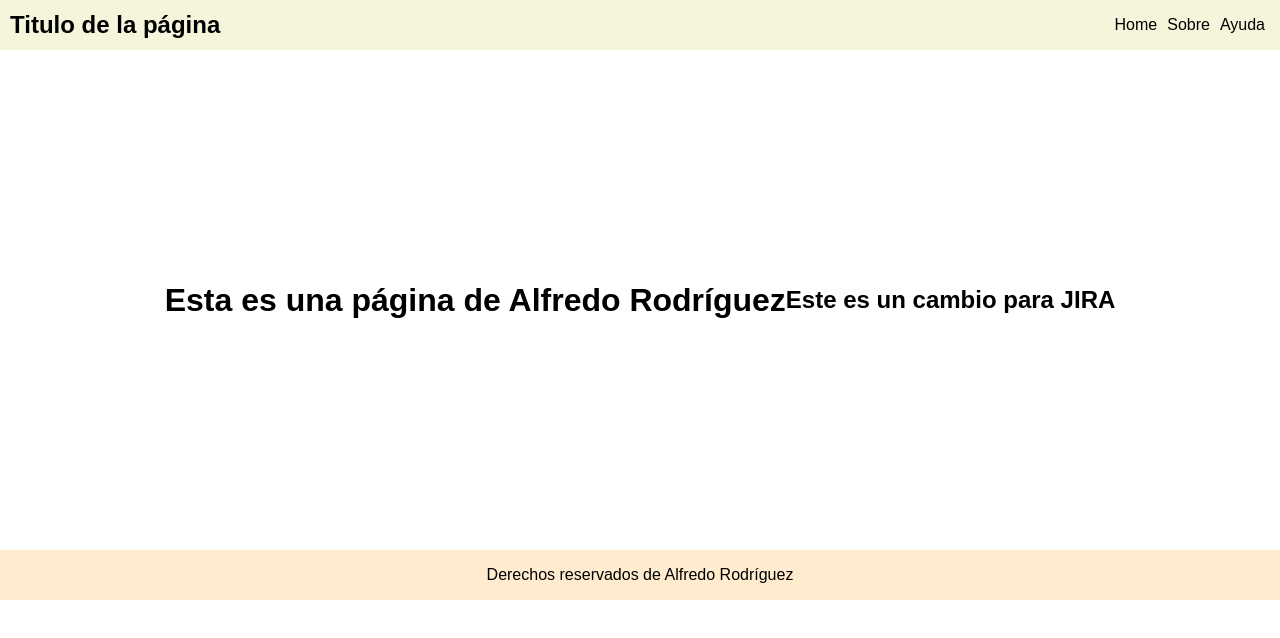
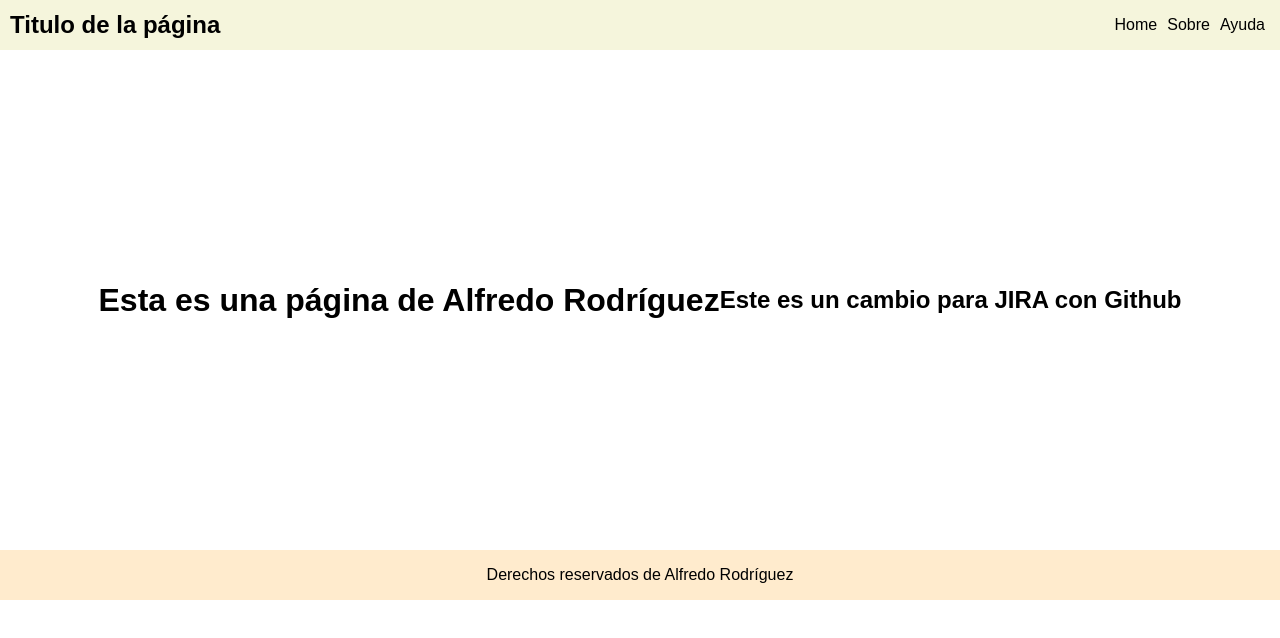
Before and after one commit to XPERTAL-Global-Services/DemoGit, a plain HTML site: page alfredo.html in a window 1280 px wide. Drawn offline with Linux system fonts and the light colour scheme.

```diff
--- a/alfredo.html
+++ b/alfredo.html
@@ -20,7 +20,7 @@
     </header>
     <main class="main">
         <h1 class="h1">Esta es una página de Alfredo Rodríguez</h1>
-        <h2>Este es un cambio para JIRA</h2>
+        <h2>Este es un cambio para JIRA con Github</h2>
     </main>
     <footer class="footer">
         <p class="text">Derechos reservados de Alfredo Rodríguez</p>
```
